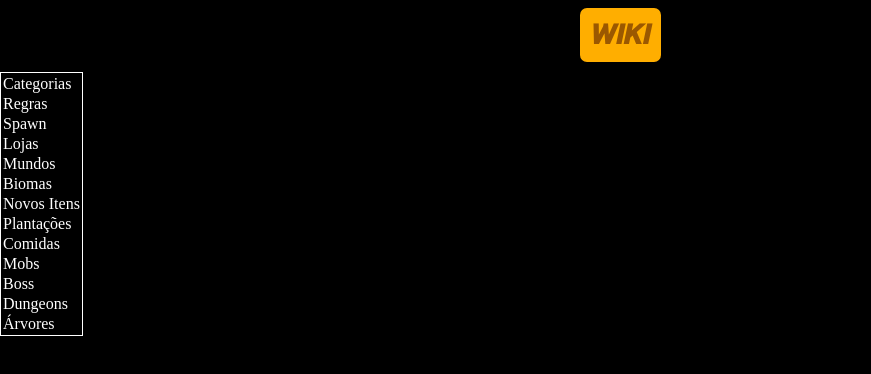
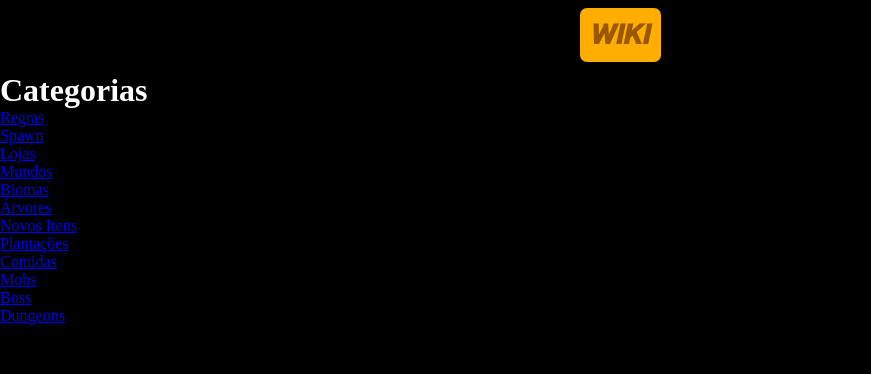
Before and after one commit to GustavoGomesIs/Eterium_Adventure, a plain HTML site: page index.html in a window 1280 px wide. Shown: the part 280-654 px from the top of the page, 0-871 px from the left. Drawn offline with Linux system fonts and the light colour scheme.

Commit message:
sem table

```diff
--- a/index.html
+++ b/index.html
@@ -21,52 +21,21 @@
 
 
         <main>
-            <table>
-                <thead>
-                    <tr>
-                        <td>Categorias</td>
-                    </tr>
-                </thead>
-                <tbody>
-                    <tr>
-                        <td>Regras</td>
-                    </tr>
-                    <tr>
-                        <td>Spawn</td>
-                    </tr>
-                    <tr>
-                        <td>Lojas</td>
-                    </tr>
-                    <tr>
-                        <td>Mundos</td>
-                    </tr>
-                    <tr>
-                        <td>Biomas</td>
-                    </tr>
-                    <tr>
-                        <td>Novos Itens</td>
-                    </tr>
-                    <tr>
-                        <td>Plantações</td>
-                    </tr>
-                    <tr>
-                        <td>Comidas</td>
-                    </tr>
-                    <tr>
-                        <td>Mobs</td>
-                    </tr>
-                    <tr>
-                        <td>Boss</td>
-                    </tr>
-                    <tr>
-                        <td>Dungeons</td>
-                    </tr>
-                    <tr>
-                        <td>Árvores</td>
-                    </tr>
-
-                </tbody>
-            </table>
+            <h1>Categorias</h1>
+            <ul>
+                <li><a href="index.html" target="frame">Regras</a></li>
+                <li><a href="#" target="frame">Spawn</a></li>
+                <li><a href="#" target="frame">Lojas</a></li>
+                <li><a href="#" target="frame">Mundos</a></li>
+                <li><a href="#" target="frame">Biomas</a></li>
+                <li><a href="#" target="frame">Árvores</a></li>
+                <li><a href="#" target="frame">Novos Itens</a></li>
+                <li><a href="#" target="frame">Plantações</a></li>
+                <li><a href="#" target="frame">Comidas</a></li>
+                <li><a href="#" target="frame">Mobs</a></li>
+                <li><a href="#" target="frame">Boss</a></li>
+                <li><a href="#" target="frame">Dungeons</a></li>
+            </ul>
         </main>
 </body>
 </html>
--- a/style.css
+++ b/style.css
@@ -92,7 +92,5 @@
         }
 
         main{
-            border: 1px solid rgb(255, 255, 255);
             color: white;
-            display: inline-block;
         }
```
